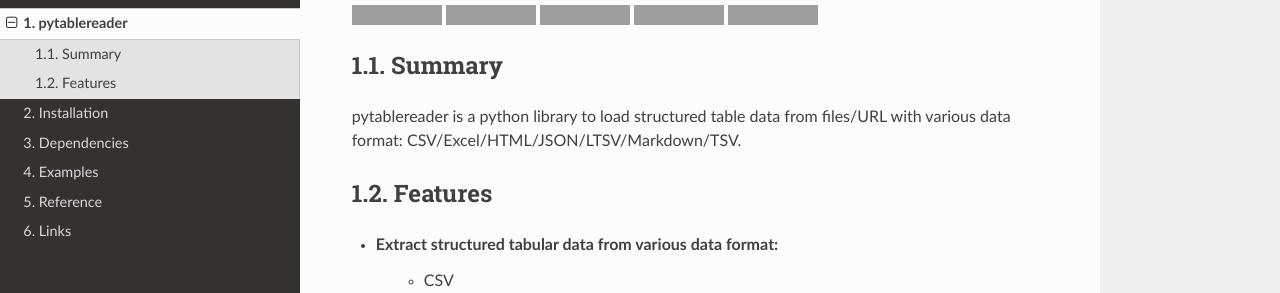
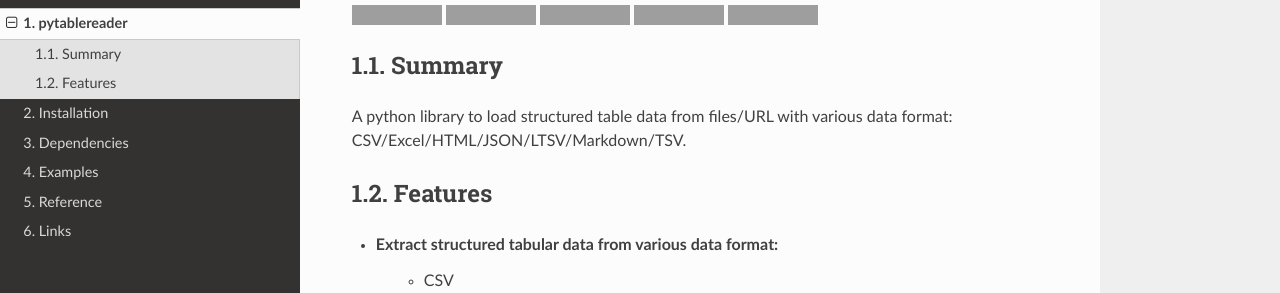
Before and after one commit to thombashi/pytablereader, a Sphinx documentation site: the page built from docs/pages/introduction/index.rst, in a window 1280 px wide and 926 px high, cut to the strip 155-448 px from the top of the window. Built offline with Sphinx 7.4.7 and the Read the Docs theme 2.0.0, drawn with Linux system fonts in a browser that asks for light colours; pages that are not in the unit, such as notebooks, are missing from menus; grey boxes are pictures that could not be loaded.

Commit message:
Update README

```diff
--- a/README.rst
+++ b/README.rst
@@ -21,7 +21,7 @@
 Summary
 -------
 
-pytablereader is a python library to load structured table data from files/URL with various data format: CSV/Excel/HTML/JSON/LTSV/Markdown/TSV.
+A python library to load structured table data from files/URL with various data format: CSV/Excel/HTML/JSON/LTSV/Markdown/TSV.
 
 Features
 --------
--- a/docs/pages/introduction/summary.txt
+++ b/docs/pages/introduction/summary.txt
@@ -1 +1 @@
-pytablereader is a python library to load structured table data from files/URL with various data format: CSV/Excel/HTML/JSON/LTSV/Markdown/TSV.
+A python library to load structured table data from files/URL with various data format: CSV/Excel/HTML/JSON/LTSV/Markdown/TSV.
```
